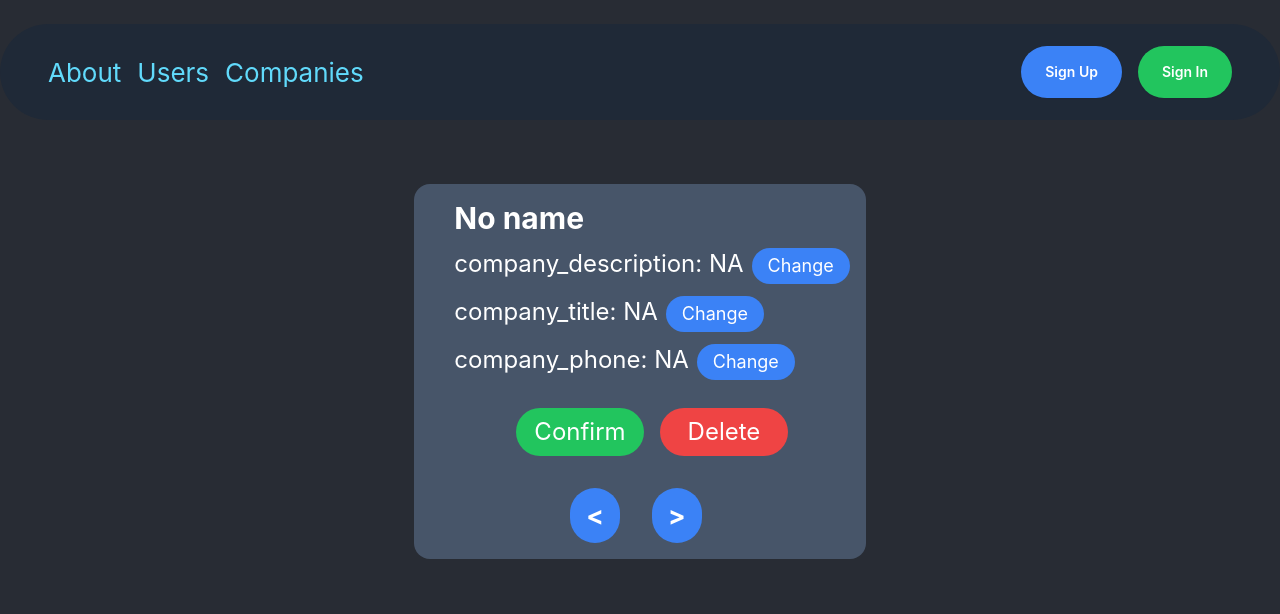
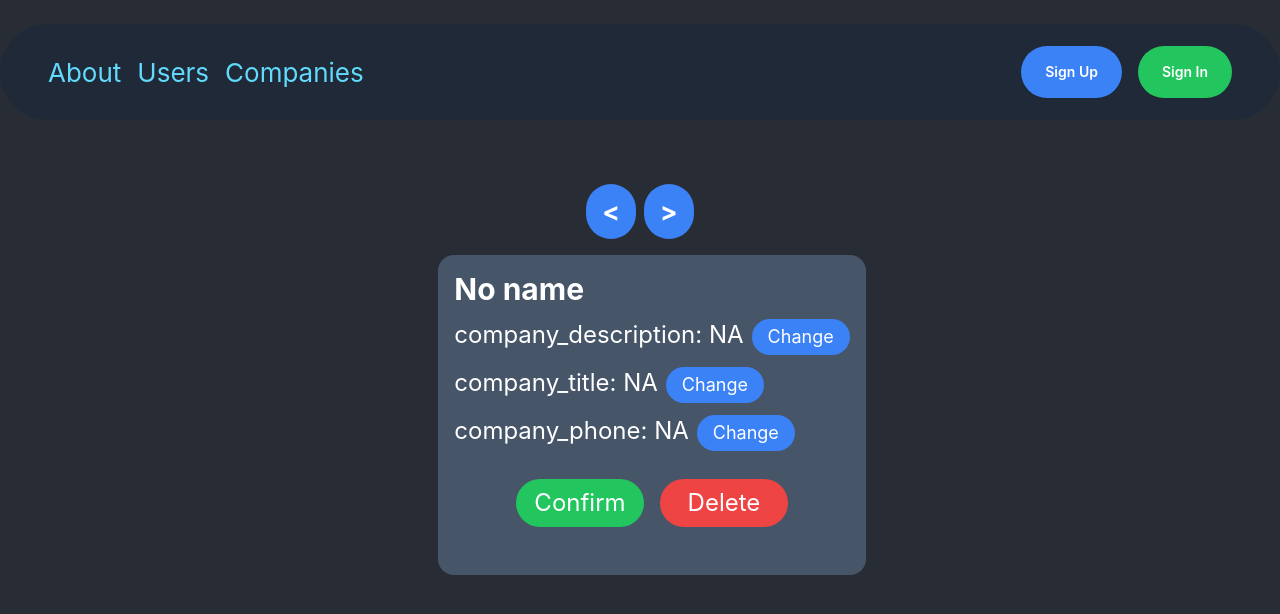
Before and after one commit to WilfredoN/internship_meduzzen, a React (Create React App) app: page /company in a window 1280 px wide. Shown: the top 614 px of the page. Built offline with nearby package versions, Linux system fonts and the light colour scheme; no server answers.

Commit message:
search functionality (doesn't work yet)

```diff
--- a/src/Api/company.ts
+++ b/src/Api/company.ts
@@ -14,6 +14,15 @@ export const info = {
             });
             console.log(response.data.result.companies);
             return response.data.result.companies;
+        } catch (error: any) {
+            return { error: error.message };
+        }
+    },
+    getCompanyById: async (companyId: string) => {
+        try {
+            const response = await instance.get(`company/${companyId}/`);
+            console.log(response.data.result);
+            return response.data.result;
         } catch (error: any) {
             return { error: error.message };
         }
--- a/src/App.tsx
+++ b/src/App.tsx
@@ -57,8 +57,6 @@ function App() {
       };
       dispatch(setUser(combinedData));
       dispatch(setIsAuth(true));
-      console.log(companies);
-      console.log(combinedData);
     } catch (error) {
       navigateToLogin();
     } finally {
@@ -75,7 +73,7 @@ function App() {
           (await getAccessTokenSilently()) ||
           null;
         if (!token) {
-          console.log('No token found');
+          console.error('No token found');
           return;
         }
         localStorage.setItem('access_token', token);
--- a/src/Components/Pagination.tsx
+++ b/src/Components/Pagination.tsx
@@ -24,10 +24,10 @@ const Pagination: React.FC<PaginationProps> = ({
         label={prevSymbol}
         onClick={() => setPage(page - 1)}
         disabled={page === disable_index}
+        extraClasses="mr-2"
       />
       <PaginationButton
         label={nextSymbol}
-        extraClasses="ml-8 mr-8"
         onClick={() => setPage(page + 1)}
         disabled={isLastPage}
       />
--- a/src/Pages/Companies/Companies.tsx
+++ b/src/Pages/Companies/Companies.tsx
@@ -14,8 +14,8 @@ const Companies = () => {
   const companies = useAppSelector((state) => state.companies.companies);
   const [page, setPage] = useState(1);
   const [pageSize, setPageSize] = useState(10);
-  const [selectedSize, setSelectedSize] = useState(10);
   const dispatch = useAppDispatch();
+  const [searchTerm, setSearchTerm] = useState('');
   const [isLastPage, setIsLastPage] = useState(false);
   const [isModalOpen, setIsModalOpen] = useState(false);
 
@@ -39,13 +39,54 @@ const Companies = () => {
       console.error('Error fetching companies:', error);
     }
   }, [page, pageSize, dispatch]);
+  //FIXME: This function is not working as expected
+  /*
+Objects are not valid as a React child (found: object with keys
+   {user_id, user_email, user_firstname, user_lastname, user_avatar}).
+ If you meant to render a collection of children, use an array instead.
+  */
+
+  const fetchCompanyById = useCallback(async () => {
+    try {
+      const response = await info.getCompanyById(searchTerm);
+      dispatch(setCompanies([response]));
+      dispatch(updatePage(1));
+      console.log(response);
+    } catch (error) {
+      console.error('Error fetching company:', error);
+    }
+  }, [searchTerm, dispatch]);
 
   useEffect(() => {
     fetchCompanies();
   }, [fetchCompanies]);
 
+  const handleSearchChange = (event: React.ChangeEvent<HTMLInputElement>) => {
+    setSearchTerm(event.target.value);
+  };
+
+  const handleSearchSubmit = (event: React.FormEvent<HTMLFormElement>) => {
+    event.preventDefault();
+    fetchCompanyById();
+  };
+
   return (
     <div className="companies max-w-screen-lg">
+      <form onSubmit={handleSearchSubmit}>
+        <input
+          type="text"
+          value={searchTerm}
+          onChange={handleSearchChange}
+          placeholder="Search"
+          className="border border-gray-300 rounded-md text-black"
+        />
+        <button
+          type="submit"
+          className="border border-gray-300 rounded-md text-black"
+        >
+          Search
+        </button>
+      </form>
       <div className="flex justify-end">
         <OpenModalButton
           bgColor="blue"
@@ -62,7 +103,7 @@ const Companies = () => {
         page={page}
         isLastPage={isLastPage}
         setPage={setPage}
-        disable_index={0}
+        disable_index={1}
       />
     </div>
   );
--- a/src/Pages/Company_Profile/CompanyProfile.tsx
+++ b/src/Pages/Company_Profile/CompanyProfile.tsx
@@ -54,8 +54,18 @@ const CompanyProfile: React.FC = () => {
   };
 
   return (
-    <div className="max-w-3xl h-full flex flex-row items-center space-y-4 bg-slate-600 rounded-2xl">
-      <div className="flex flex-col text-left items-left w-full h-full p-4 ml-6">
+    <div className="max-w-3xl h-full flex flex-col items-center justify-center space-y-4  ">
+      <div>
+        <Pagination
+          page={currentIndex}
+          isLastPage={currentIndex === companies.length - 1}
+          setPage={setCurrentIndex}
+          prevSymbol="<"
+          nextSymbol=">"
+          disable_index={0}
+        />
+      </div>
+      <div className="flex flex-col text-left items-left bg-slate-600 rounded-2xl max-w-2xl min-w-96 h-full p-4 ml-6">
         <div className="text-3xl font-bold mb-3">
           {companies[currentIndex]?.company_name ?? 'No name'}
         </div>
@@ -117,16 +127,7 @@ const CompanyProfile: React.FC = () => {
             Delete
           </button>
         </div>
-        <div className="mt-8 w-full flex flex-row items-center justify-center">
-          <Pagination
-            page={currentIndex}
-            isLastPage={currentIndex === companies.length - 1}
-            setPage={setCurrentIndex}
-            prevSymbol="<"
-            nextSymbol=">"
-            disable_index={0}
-          />
-        </div>
+        <div className="mt-8 w-full flex flex-row items-center justify-center"></div>
       </div>
     </div>
   );
```
